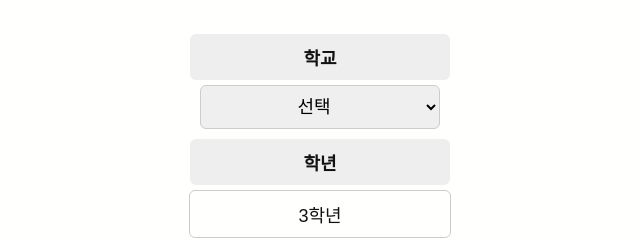
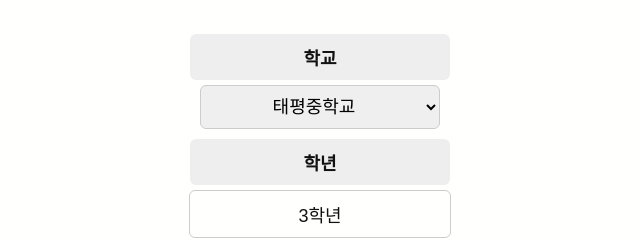
Before and after one commit to Cloud9June/sungil-edu, a plain HTML site: page lottery6.html in a window 1280 px wide. Both pictures are taken after a click on the button "중학생". Shown: the top 240 px of the page, 320-960 px from the left. Drawn offline with Linux system fonts and the light colour scheme; a web font is replaced by a local one.

Commit message:
Update lottery6.html
중학교 선택 기본값 설정 코드 추가

```diff
--- a/lottery6.html
+++ b/lottery6.html
@@ -663,6 +663,7 @@
           document.getElementById('studentForm').style.display = 'none';
           document.getElementById('middleForm').style.display = 'flex';
           resetFormFields('middleForm');
+          document.getElementById('middleSchool').value = '태평중학교';
         });
       }
 
```
